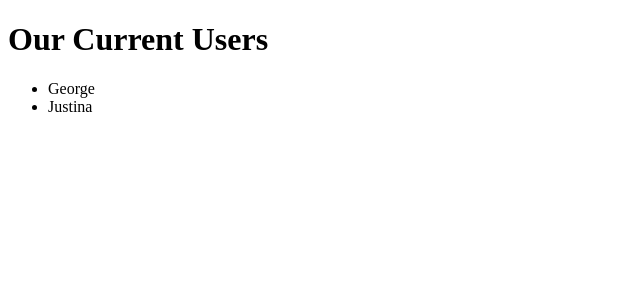
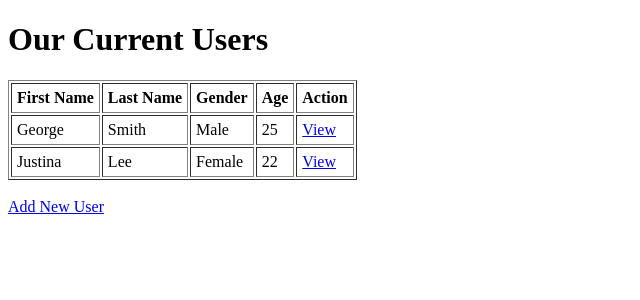
Before and after one commit to Thalia999/Forms, a Node server app: page /users/list in a window 1280 px wide. Shown: the top 300 px of the page, without its empty margins (0-640 px from the left). Run offline with Node 20, Linux system fonts and the light colour scheme.

Commit message:
updated the list and new ejs creating a table for the users and shwoing the last name , gender and age. for the user.js i rendered it so that /users will show the users and the user id will show the info of selected user

```diff
--- a/routes/quiz.js
+++ b/routes/quiz.js
@@ -10,7 +10,7 @@ router.get('/', async (req, res) =>{
     console.log("Chosen Words: ", chosenWords);
     res.render('quiz', {chosenWords});
 });
-router.post('/', (req, res) =>{
+router.post('/', async (req, res) =>{
     console.log(req.body);
        let {userChoice, correctDef, totalQuestions, totalCorrect} = req.body;
     if(userChoice === correctDef)
--- a/routes/users.js
+++ b/routes/users.js
@@ -1,44 +1,65 @@
 const express= require('express');
 const router = express.Router();
 
-router.route('/').get ((req, res) =>{
-    res.send('User List');
-    }).post((req, res) =>{
+const users = [
+    { firstName: "George", lastName: "Smith", gender: "Male", age: 25 },
+    { firstName: "Justina", lastName: "Lee", gender: "Female", age: 22 }
+];
+
+router.route('/').get((req, res) =>{
+  res.render('users/list', { users });
+}).post((req, res) =>{
         const firstName = req.body.firstName;
+        const lastName = req.body.lastName;
+        const gender = req.body.gender;
+        const age = req.body.age;
         const isValid = firstName !=="";
     if (isValid){
-        console.log(`Adding user: ${firstName}`);
-        users.push({firstName});
-        res.render('users/list', {users});
+        console.log(`Adding user: ${firstName} ${lastName} ${gender} ${age}`);
+        users.push({firstName, lastName, gender, age});
+        res.render('users/list', { users });
     }
     else{
         console.log("Error adding user!");
-        res.render("users/new", {firstName: firstName});
+        res.render("users/new", { firstName,  lastName, gender, age});
     }
 });
 router.get("/list", (req, res) =>{
     res.render("users/list", {users});
 });
-router.get("/new", (req, res) =>{ // /users/new
-    res.render("users/new", {firstName:"Test"})
+router.get("/new", (req, res) =>{
+  res.render("users/new", { firstName:"", lastName:"", gender:"", age:"" });
 });
 // router.get("/:id", (req, res) =>{
 //     res.send('Getting User data : ${req.params.id}');
 // });
 router.route("/:id")
-.get((req, res) =>{
-    console.log(req.user);
-    console.log('Getting User Data!')
-    res.send(`Getting User data for id : ${req.params.id}`);
-}).delete((req, res) =>{
-    res.send(`Deleting User data for id : ${req.params.id}`);
-}).put((req, res) =>{
+.delete((req, res) => {
+    users.splice(req.params.id, 1); // delete the user
+    res.redirect('/users');
+})
+.put((req, res) => {
     res.send(`Updating User data for id : ${req.params.id}`);
 });
 
-const users = [{firstName:"George"}, {firstName:" Justina"}];
-router.param("id", (req, res, next, id) =>{
-req.user = users[id];
-next();
+router.get("/:id", (req, res) => {
+    const user = req.user;
+    res.send(`
+        <h1>User Details</h1>
+        <p><strong>First Name:</strong> ${user.firstName}</p>
+        <p><strong>Last Name:</strong> ${user.lastName}</p>
+        <p><strong>Gender:</strong> ${user.gender}</p>
+        <p><strong>Age:</strong> ${user.age}</p>
+        <a href="/users">Back to List</a>
+    `);
 });
+
+router.param("id", (req, res, next, id) => {
+    if (!users[id]) {
+        return res.status(404).send('Unknown User');
+    }
+    req.user = users[id];
+    next();
+});
+
 module.exports = router;
--- a/views/users/list.ejs
+++ b/views/users/list.ejs
@@ -3,18 +3,32 @@
 <head>
     <meta charset="UTF-8">
     <meta name="viewport" content="width=device-width, initial-scale=1.0">
-    <title>Document</title>
+    <title>User List</title>
 </head>
 <body>
-  <h1> Our Current Users</h1>
-  <ul>
-<%
-let users = locals.users;
-for(user of users){ %>
-    <li> <%=user.firstName %></li>
+  <h1>Our Current Users</h1>
 
-<%}%>
-</ul>
+  <table border="1" cellpadding="5">
+    <tr>
+      <th>First Name</th>
+      <th>Last Name</th>
+      <th>Gender</th>
+      <th>Age</th>
+      <th>Action</th>
+    </tr>
 
+    <% users.forEach((user, index) => { %>
+    <tr>
+        <td><%= user.firstName %></td>
+        <td><%= user.lastName %></td>
+        <td><%= user.gender %></td>
+        <td><%= user.age %></td>
+        <td><a href="/users/<%= index %>">View</a></td>
+    </tr>
+    <% }); %>
+  </table>
+
+  <br>
+  <a href="/users/new">Add New User</a>
 </body>
 </html>
```
Also changed, not shown: views/users/new.ejs (+25 -4 lines), views/users/quiz.ejs (+4 -5 lines).
